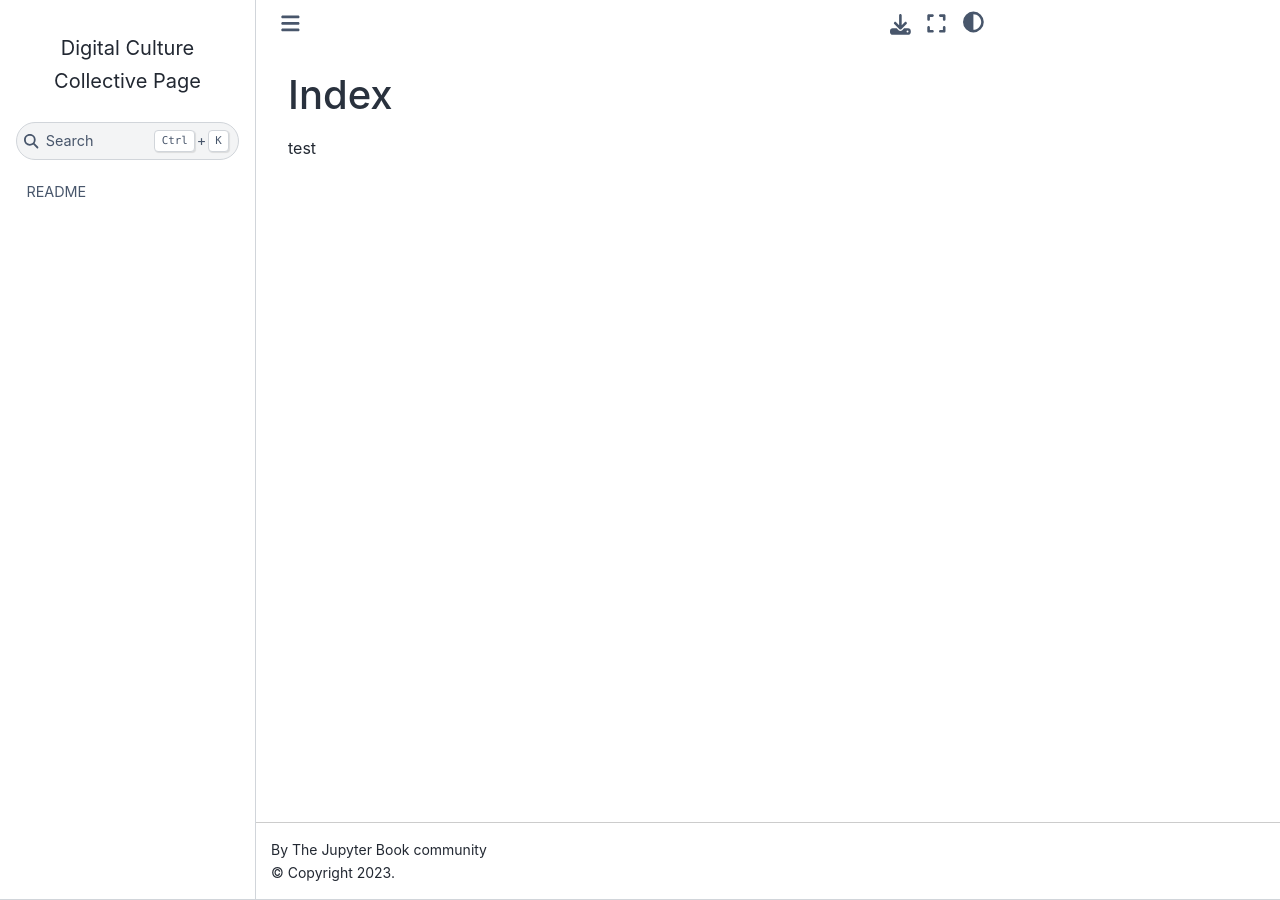
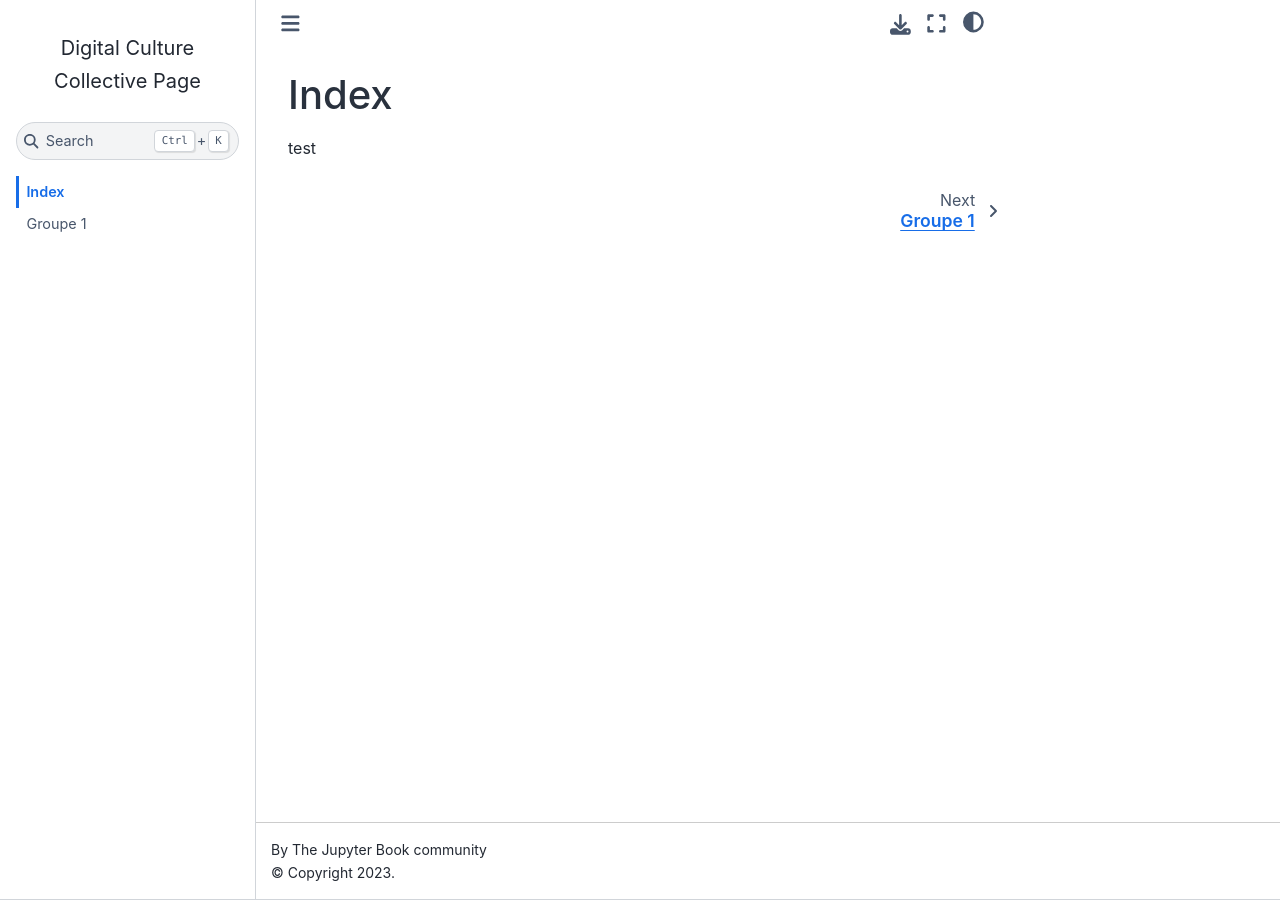
Before and after one commit to luneauaymeric/digital_culture_collective_page, a Jupyter Book: the page built from index.md, in a window 1280 px wide. Built offline with Jupyter Book 1.0.4 settings and Sphinx 7.4.7 and the Sphinx Book theme 1.1.4, drawn with Linux system fonts in a browser that asks for light colours; pages that are not in the unit, such as notebooks, are missing from menus; part of the change alters nothing that is shown.

Commit message:
Update _toc.yml

```diff
--- a/_toc.yml
+++ b/_toc.yml
@@ -2,10 +2,7 @@
 # Learn more at https://jupyterbook.org/customize/toc.html
 
 format: jb-book
-root: README.md
+root: index.md
 chapters:
-- file: syllabus.md
-- file: lesson_1_internet.md
-- file: Explo_1.md
-- file: lesson_2_biens_communs.md
-- file: biblio.md
+- file: groupe1.md
+- file: groupe2.md
```
